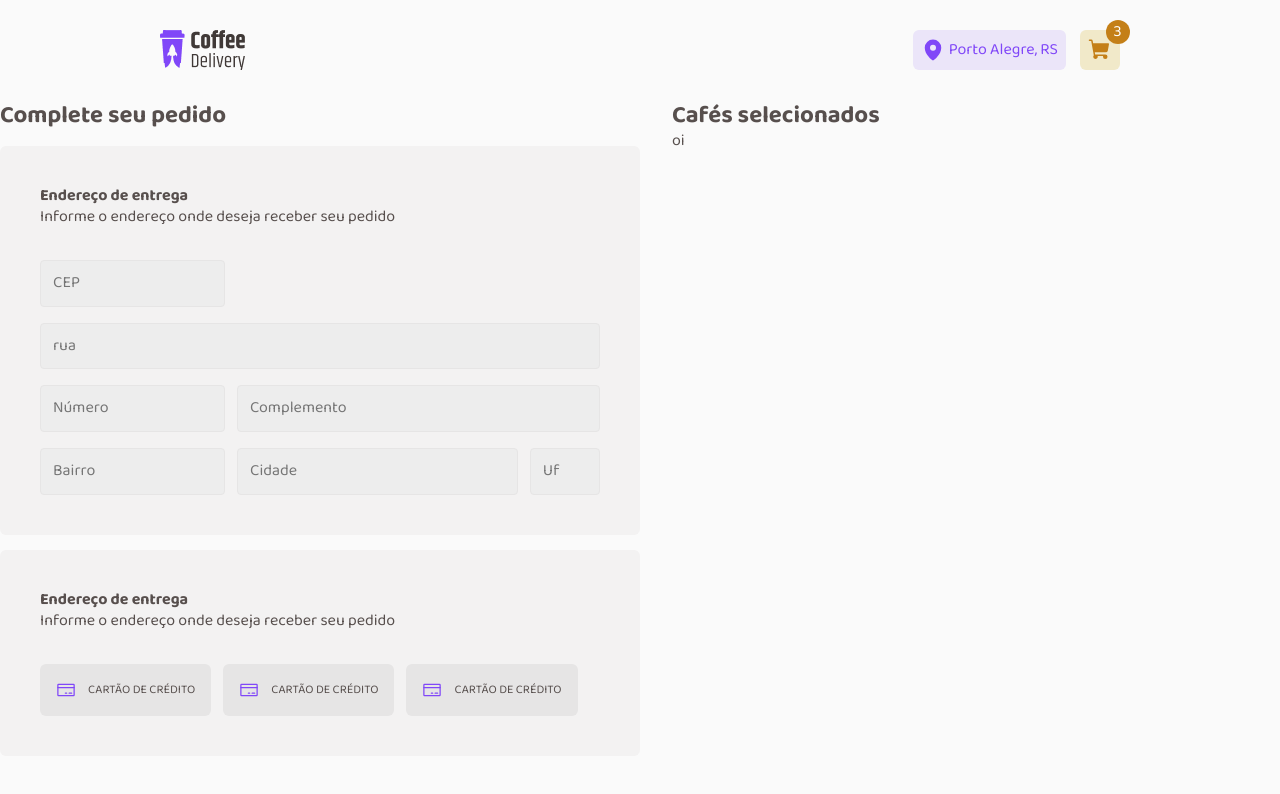
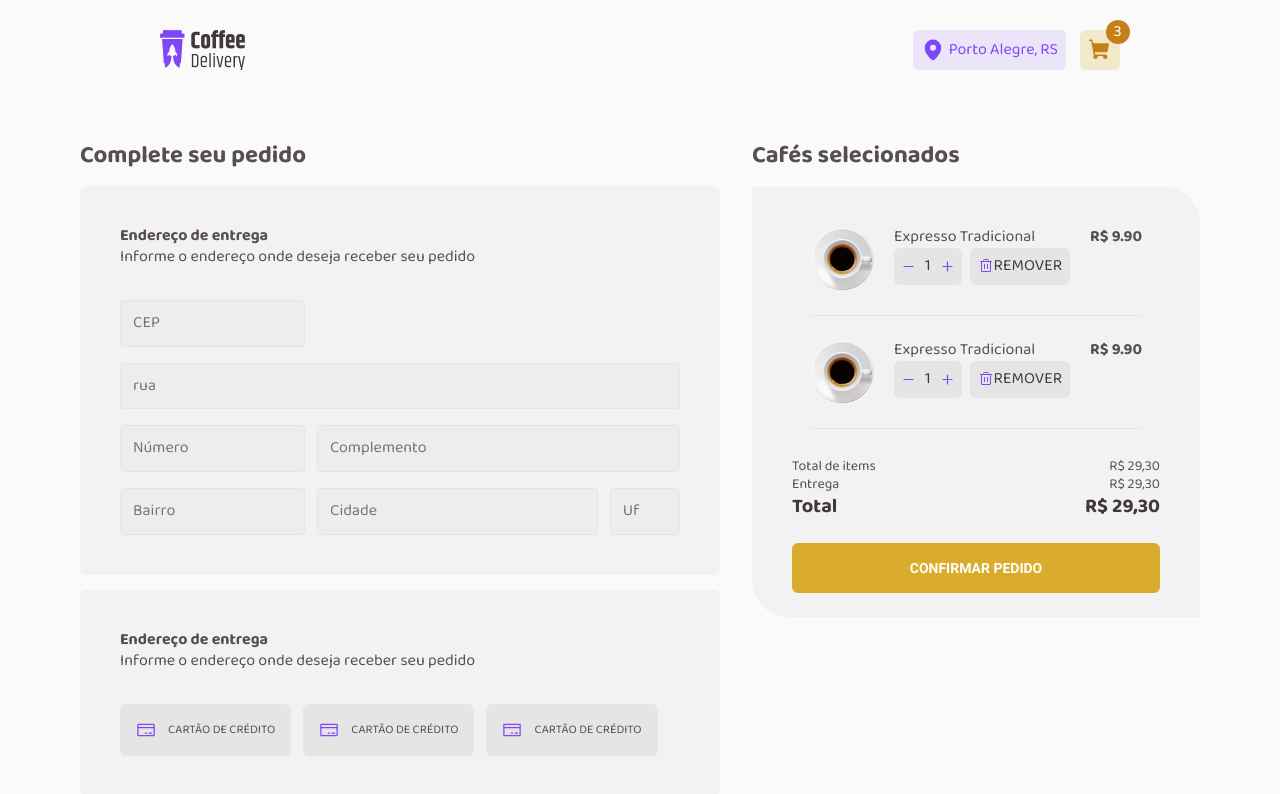
Before and after one commit to karendantas/coffee_delivery_reactjs, a React (Vite) app: page /cart in a window 1280 px wide. Shown: the top 794 px of the page. Built offline with nearby package versions, Linux system fonts and the light colour scheme; the HTML template or start-up script is replaced by a standard one.

Commit message:
feat: create products cart container

```diff
--- a/src/components/card/styles.ts
+++ b/src/components/card/styles.ts
@@ -62,7 +62,7 @@ export const ProductBuyContainer = styled.div`
         font-size: 1.5rem;
     }
 
-    & .add-to-cart {
+    & .add-to-cart{
         display: flex;
         align-items: center;
         gap: 0.5rem;
@@ -93,21 +93,10 @@ export const ProductBuyContainer = styled.div`
         border:none;
         outline: none;
 
-        color: ${props => props.theme['purple']}
+        svg{
+            color: ${props => props.theme['purple']}
+
+        }
     }
 
-    & .cart{
-        display: flex;
-        align-items: center;
-        justify-content: center;
-
-        background-color: ${props => props.theme['purple-dark']};
-        color: ${props => props.theme['base-card']};
-        border-radius: 6px;
-        padding: 0.5rem;
-    }
-
-
-
-
 `;
--- a/src/pages/cart/index.tsx
+++ b/src/pages/cart/index.tsx
@@ -1,10 +1,14 @@
+import { Minus, Plus, Trash } from 'phosphor-react';
 import { AddressForm, PaymentForm } from './components/form';
 
 import { AddressFormContainer,
         CartContainer,
         InfosCotainer,
+        Item,
         PaymentFormContainer,
-        ProductCart} from './styles';
+        ProductCart,
+        ProductsInCartContainer,
+        ProductsPriceContainer} from './styles';
 
 export function Cart(){
     return (
@@ -37,7 +41,102 @@ export function Cart(){
                 <div>
                     <h2>Cafés selecionados </h2>
                     <ProductCart>
-                        oi
+                        <ProductsInCartContainer>
+                            <Item>
+                                <img src="src/assets/products/expresso.png" alt="" />
+                                <div>
+                                    <span>Expresso Tradicional</span>
+                                    <div className = "add-to-cart">
+                                        <div className = "content">
+                                            <button> <Minus size={13} weight='bold'/> </button>
+                                                <span> 1 </span>
+                                            <button> <Plus size={13} weight='bold'/> </button>
+                                        </div>
+
+                                        <div className="content">
+                                            <button> <Trash /> <span>REMOVER</span> </button>
+                                        </div>
+                                    </div>
+                                </div>
+
+                                <strong>R$ 9.90</strong>
+                            </Item>
+                            <Item>
+                                <img src="src/assets/products/expresso.png" alt="" />
+                                <div>
+                                    <span>Expresso Tradicional</span>
+                                    <div className = "add-to-cart">
+                                        <div className = "content">
+                                            <button> <Minus size={13} weight='bold'/> </button>
+                                                <span> 1 </span>
+                                            <button> <Plus size={13} weight='bold'/> </button>
+                                        </div>
+
+                                        <div className="content">
+                                            <button> <Trash /> <span>REMOVER</span> </button>
+                                        </div>
+                                    </div>
+                                </div>
+
+                                <strong>R$ 9.90</strong>
+                            </Item>
+                            <Item>
+                                <img src="src/assets/products/expresso.png" alt="" />
+                                <div>
+                                    <span>Expresso Tradicional</span>
+                                    <div className = "add-to-cart">
+                                        <div className = "content">
+                                            <button> <Minus size={13} weight='bold'/> </button>
+                                                <span> 1 </span>
+                                            <button> <Plus size={13} weight='bold'/> </button>
+                                        </div>
+
+                                        <div className="content">
+                                            <button> <Trash /> <span>REMOVER</span> </button>
+                                        </div>
+                                    </div>
+                                </div>
+
+                                <strong>R$ 9.90</strong>
+                            </Item>
+                            <Item>
+                                <img src="src/assets/products/expresso.png" alt="" />
+                                <div>
+                                    <span>Expresso Tradicional</span>
+                                    <div className = "add-to-cart">
+                                        <div className = "content">
+                                            <button> <Minus size={13} weight='bold'/> </button>
+                                                <span> 1 </span>
+                                            <button> <Plus size={13} weight='bold'/> </button>
+                                        </div>
+
+                                        <div className="content">
+                                            <button> <Trash /> <span>REMOVER</span> </button>
+                                        </div>
+                                    </div>
+                                </div>
+
+                                <strong>R$ 9.90</strong>
+                            </Item>
+
+                        </ProductsInCartContainer>
+
+                        <ProductsPriceContainer>
+                            <div>
+                                <span>Total de items</span>
+                                <span> R$ 29,30</span>
+                            </div>
+                            <div>
+                                <span>Entrega</span>
+                                <span> R$ 29,30</span>
+                            </div>
+                            <div className="total-price">
+                                <span>Total</span>
+                                <span> R$ 29,30</span>
+                            </div>
+
+                            <button type='submit' > CONFIRMAR PEDIDO </button>
+                        </ProductsPriceContainer>
                     </ProductCart>
                 </div>
             </form>
--- a/src/pages/cart/styles.ts
+++ b/src/pages/cart/styles.ts
@@ -1,15 +1,14 @@
 import styled from 'styled-components';
 
-export const CartContainer = styled.div`
+export const CartContainer = styled.main`
     width: 100%;
-    height: 100vh;
+    max-width: 1120px;
+    margin: 2.5rem auto 0;
 
     form{
         display: grid;
         grid-template-columns: 640px 1fr;
         gap: 2rem;
-
-        justify-content: center;
     }
 `;
 
@@ -39,6 +38,123 @@ export const PaymentFormContainer = styled(BaseFormContainer)`
 `;
 
 export const ProductCart = styled.div`
+    width: 100%;
+    max-width: 450px;
+    max-height: 430px;
+    height: 100%;
 
 
+    background-color: ${props => props.theme['base-card']};
+
+    border-bottom-left-radius: 36px;
+    border-top-right-radius: 36px;
+
+    display: flex;
+    flex-direction: column;
+    align-items: center;
+
+    margin-top: 1rem;
 `;
+
+export const ProductsInCartContainer = styled.div`
+    display: flex;
+    overflow: auto;
+    align-items: center;
+    flex-direction: column;
+    padding: 2.5rem;
+
+    &::-webkit-scrollbar{
+        display: none;
+    }
+`;
+
+export const Item = styled.div`
+
+    display: flex;
+    align-items: flex-start;
+    gap: 1.25rem;
+    padding-bottom: 1.5rem;
+    border-bottom: 1px solid ${props => props.theme['base-button']};
+
+    & + &{
+        margin-top: 1.5rem;
+    }
+
+    img {
+        width: 4rem;
+        height: 4rem;
+    }
+    & .add-to-cart {
+        display: flex;
+        align-items: center;
+        gap: 0.5rem;
+
+    }
+    & .content{
+        display: flex;
+        align-items: center;
+        justify-content: center;
+        gap: 0.625rem;
+
+        background-color: ${props => props.theme['base-button']};
+        border-radius: 6px;
+
+        padding:0.5rem;
+        & span {
+            font-size: 1rem;
+            color: ${props => props.theme['base-subtitle']};
+        }
+    }
+    & button {
+        display: flex;
+        align-items: center;
+        justify-content: center;
+
+        background-color: transparent;
+        border:none;
+        outline: none;
+
+        color: ${props => props.theme['purple']}
+    }
+
+`;
+export const ProductsPriceContainer = styled.div`
+
+   padding: 1rem 2.5rem 1.5rem 2.5rem;
+   width: 100%;
+    div{
+        display: flex;
+        justify-content: space-between;
+
+        span{
+            font-size: 0.875rem;
+            color: ${props => props.theme['base-text']}
+        }
+    }
+    .total-price{
+        span{
+            font-size: 1.25rem;
+            font-weight: bold;
+            color: ${props => props.theme['base-subtitle']};
+        }
+        margin-bottom: 1.5rem;
+    }
+
+    button {
+        width: 100%;
+        height: 50px;
+        border:none;
+        border-radius: 6px;
+        background-color: ${props => props.theme['yellow']};
+        color: ${props => props.theme['white']};
+        font-weight: bold;
+        font-size: 0.875rem ;
+        font-family: 'Roboto', sans-serif;
+
+        &:hover{
+            transition: 0.4s;
+            background-color: ${props => props.theme['yellow-dark']};
+        }
+    }
+
+`;
```
